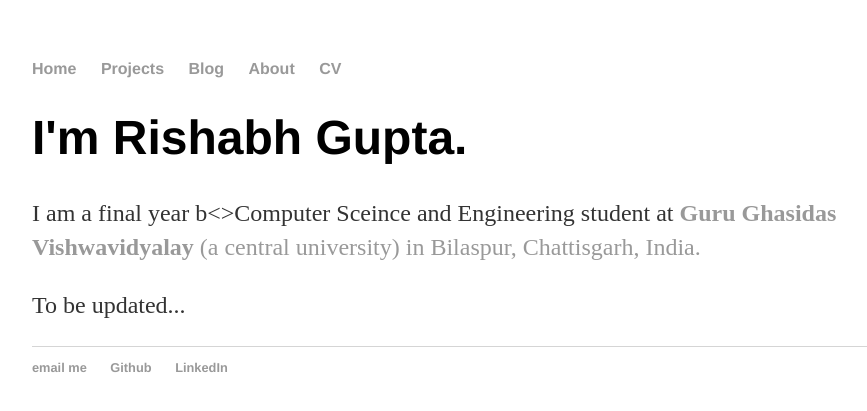
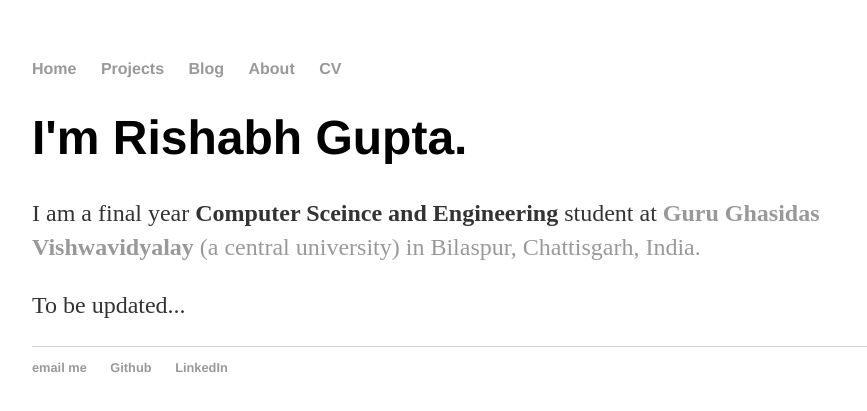
Before and after one commit to mr-easy/mreasy.github.io, a Jekyll site: the page built from about.html, in a window 1280 px wide. Shown: the top 411 px of the page, without its empty margins (160-1027 px from the left). Built offline with Jekyll 4.4.1, drawn with Linux system fonts in a browser that asks for light colours.

```diff
--- a/about.html
+++ b/about.html
@@ -4,7 +4,7 @@ title: About Rishabh Gupta
 ---
 <div class="blurb">
 	<h1>I'm Rishabh Gupta.</h1>
-	<p>I am a final year b<>Computer Sceince and Engineering</b> student at
+	<p>I am a final year <b>Computer Sceince and Engineering</b> student at
 	<b><a href="https://en.wikipedia.org/wiki/Guru_Ghasidas_Vishwavidyalaya">Guru Ghasidas Vishwavidyalay<a></b>
 	(a central university) in Bilaspur, Chattisgarh, India.</p>
 	<p>To be updated...</p>
```
